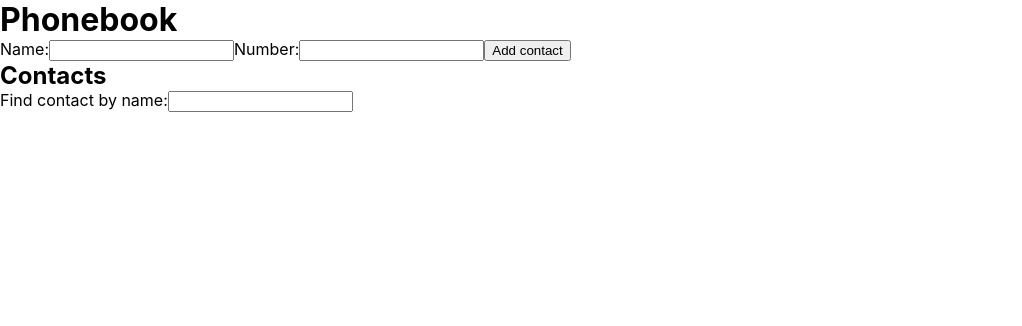
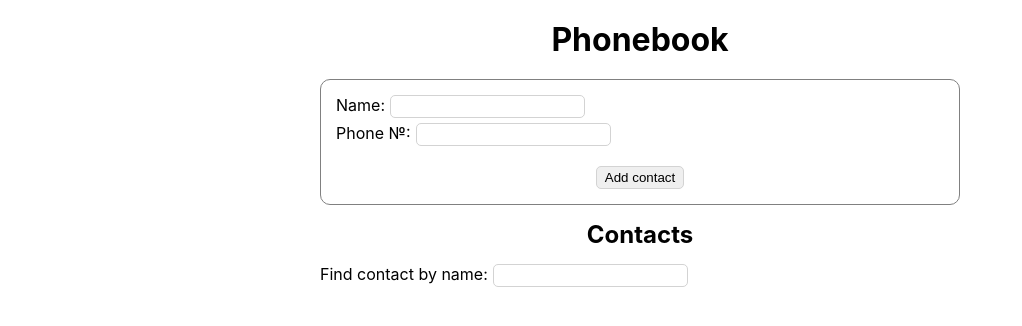
Before and after one commit to Hi-tei-hi-me/goit-react-hw-02-phonebook, a React (Create React App) app: page / in a window 1280 px wide. Shown: the top 326 px of the page, without its empty margins (0-1022 px from the left). Built offline with nearby package versions, Linux system fonts and the light colour scheme.

Commit message:
Styles added

```diff
--- a/src/components/Box/Box.styled.jsx
+++ b/src/components/Box/Box.styled.jsx
@@ -1,6 +1,8 @@
 import styled from '@emotion/styled';
 
 export const Box = styled.div`
-  height: 100vh;
+  margin: auto;
+  height: 80vh;
+  width: 50vw;
   color: #010101;
 `;
--- a/src/components/ContactForm/ContactForm.jsx
+++ b/src/components/ContactForm/ContactForm.jsx
@@ -28,7 +28,7 @@ export default function ContactForm({ contacts, onFormSubmit }) {
           />
         </Label>
         <Label htmlFor="number">
-          Number:
+          Phone №:
           <Input
             type="tel"
             name="number"
--- a/src/components/ContactForm/ContactForm.styled.jsx
+++ b/src/components/ContactForm/ContactForm.styled.jsx
@@ -1,10 +1,19 @@
 import styled from '@emotion/styled';
 import { Form, Field } from 'formik';
 
-export const FormContainer = styled(Form)``;
+export const FormContainer = styled(Form)`
+  display: flex;
+  flex-direction: column;
+  gap: 5px;
+  border: 1.5px solid gray;
+  border-radius: 10px;
+  padding: 15px;
+`;
 
 export const Label = styled.label``;
 
 export const Input = styled(Field)``;
 
-export const AddButton = styled.button``;
+export const AddButton = styled.button`
+  margin: 15px auto 0 auto;
+`;
--- a/src/components/Contacts/Contacts.styled.jsx
+++ b/src/components/Contacts/Contacts.styled.jsx
@@ -1,7 +1,18 @@
 import styled from '@emotion/styled';
 
-export const ContactsList = styled.ul``;
+export const ContactsList = styled.ul`
+  display: flex;
+  flex-direction: column;
+  gap: 5px;
+  border: 1.5px solid gray;
+  border-radius: 10px;
+  padding: 15px;
+`;
 
-export const Item = styled.li``;
+export const Item = styled.li`
+  display: flex;
+  justify-content: space-between;
+  gap: 5px;
+`;
 
 export const DeleteButton = styled.button``;
--- a/src/index.css
+++ b/src/index.css
@@ -6,6 +6,7 @@ body {
     'Cantarell', 'Fira Sans', 'Droid Sans', 'Helvetica Neue', sans-serif;
   -webkit-font-smoothing: antialiased;
   -moz-osx-font-smoothing: grayscale;
+  overflow: hidden;
 }
 
 code {
@@ -29,8 +30,32 @@ ol {
   list-style: none;
 }
 
+input {
+  padding: 3px 8px;
+  margin-left: 5px;
+  border: 1px solid lightgray;
+  border-radius: 5px;
+}
+
+button {
+  width: max-content;
+  padding: 3px 8px;
+  border: 1px solid lightgray;
+  border-radius: 5px;
+}
+
 img {
   display: block;
   max-width: 100%;
   height: auto;
 }
+
+h1 {
+  margin: 20px 40px;
+  text-align: center;
+}
+
+h2 {
+  margin: 15px 35px;
+  text-align: center;
+}
```
